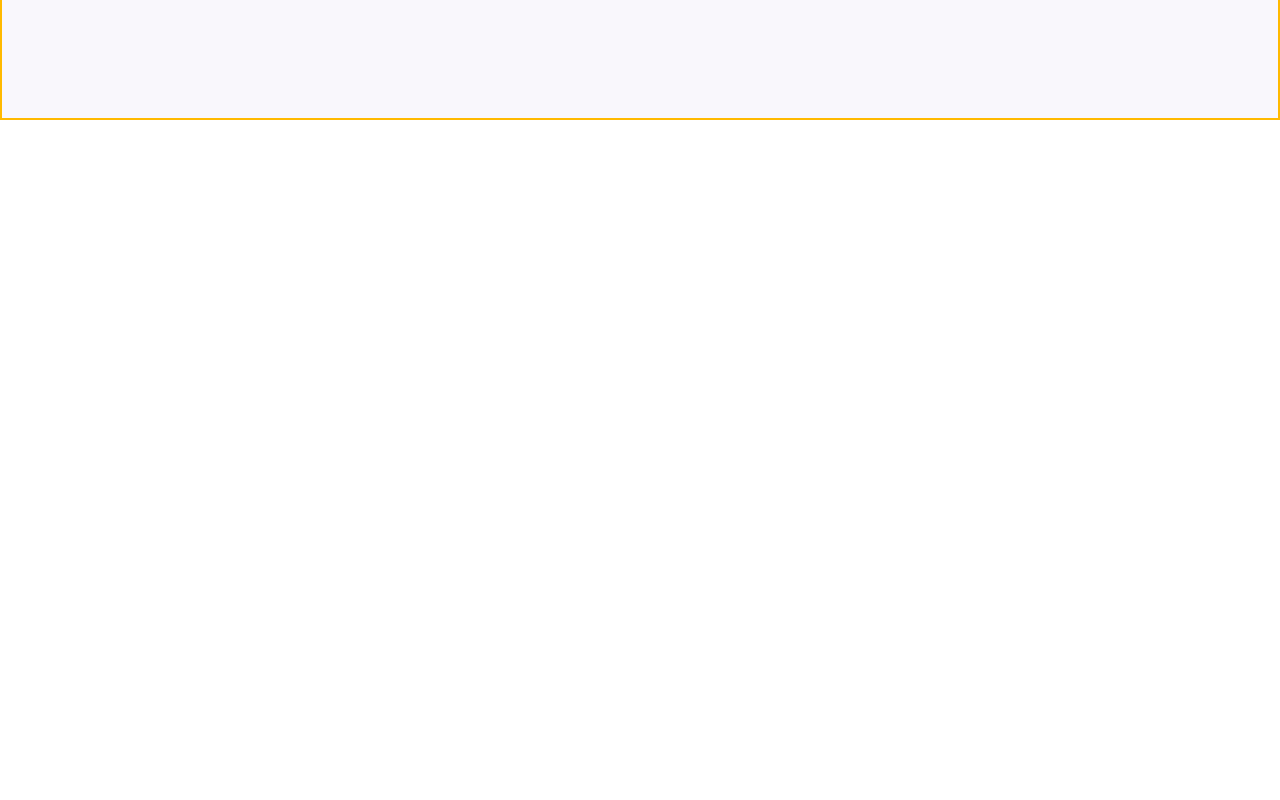
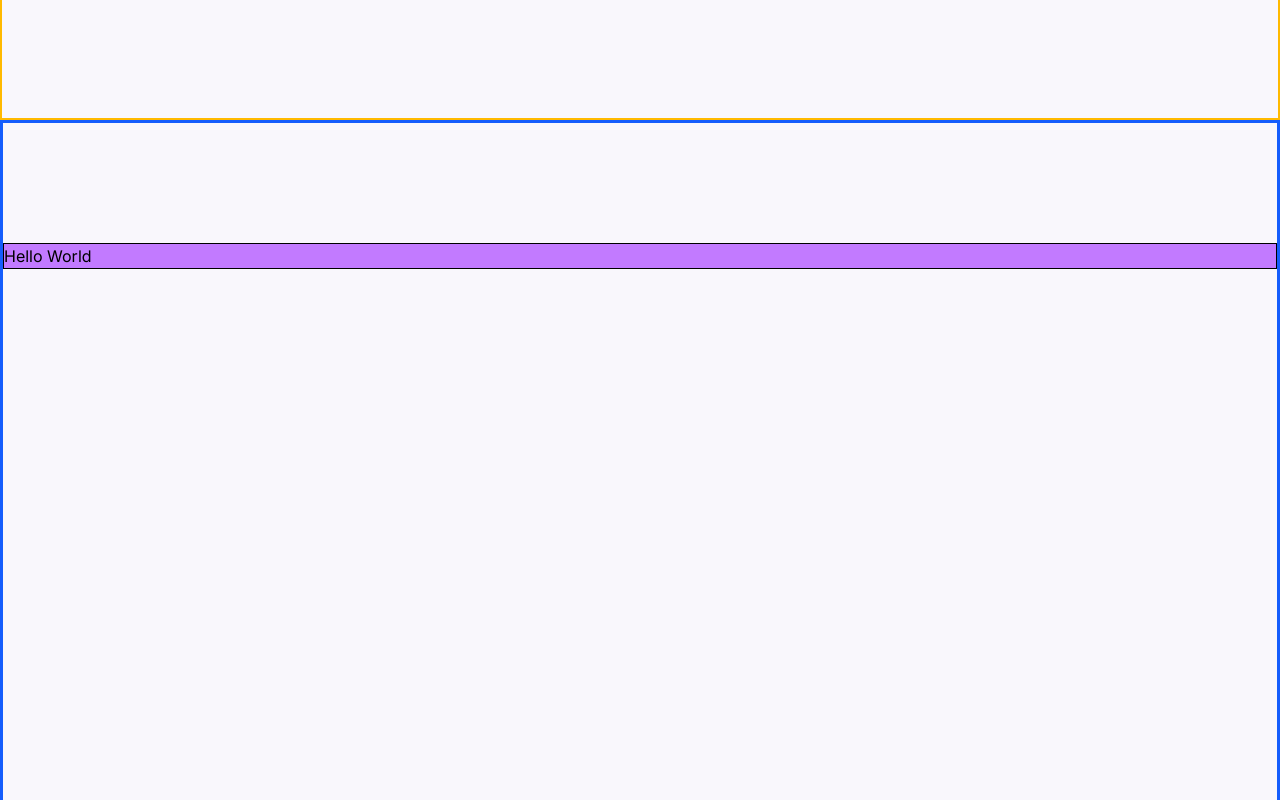
Before and after one commit to hectorlil48/my-portfolio, a React (Vite) app: page / in a window 1280 px wide. Shown: the part 1380-2180 px from the top of the page. Before the commit the page ends 1500 px from the top, so only its background shows below. Built offline with nearby package versions, Linux system fonts and the light colour scheme.

Commit message:
Added About component, testing out links on the nav and linking them to the correct components. Added scroll-smooth ontop the html tag in the index.html file.

```diff
--- a/index.html
+++ b/index.html
@@ -1,5 +1,5 @@
-<!DOCTYPE html>
-<html lang="en">
+<!doctype html>
+<html lang="en" class="scroll-smooth">
   <head>
     <meta charset="UTF-8" />
     <link rel="icon" type="image/svg+xml" href="/vite.svg" />
--- a/src/App.jsx
+++ b/src/App.jsx
@@ -1,11 +1,13 @@
 import Navbar from "./components/Navbar";
 import Hero from "./components/Hero";
+import About from "./components/About";
 
 const App = () => {
   return (
     <div className="bg-background dark:bg-background font-inter min-h-screen transition-colors duration-300">
       <Navbar />
       <Hero />
+      <About />
     </div>
   );
 };
--- /dev/null
+++ b/src/components/About.jsx
@@ -0,0 +1,13 @@
+import React from "react";
+
+const About = () => {
+  return (
+    <div id="about" className="h-[1500px] border-3 border-blue-600 pt-30">
+      <div className="mx-auto max-w-7xl border bg-purple-400">
+        <h1>Hello World</h1>
+      </div>
+    </div>
+  );
+};
+
+export default About;
--- a/src/components/Hero.jsx
+++ b/src/components/Hero.jsx
@@ -1,6 +1,6 @@
 const Hero = () => {
   return (
-    <div className="h-[1500px] border-2 border-amber-400 pt-30">
+    <div id="home" className="h-[1500px] border-2 border-amber-400 pt-30">
       <div className="mx-auto max-w-7xl border bg-sky-400">
         <h1>Hello World</h1>
       </div>
--- a/src/components/Navbar.jsx
+++ b/src/components/Navbar.jsx
@@ -34,7 +34,7 @@ const Navbar = () => {
           <div>
             <h1 className="text-primary text-2xl font-bold">
               <a
-                href="/"
+                href="#home"
                 className="focus-visible:ring-primary focus:outline-none focus-visible:ring-2"
               >
                 Ramirez.
@@ -68,7 +68,7 @@ const Navbar = () => {
         >
           <ul className="space-y-5 text-base font-medium">
             <li>
-              <a href="" className="hover:text-primary transition-colors">
+              <a href="#about" className="hover:text-primary transition-colors">
                 About
               </a>
             </li>
```
